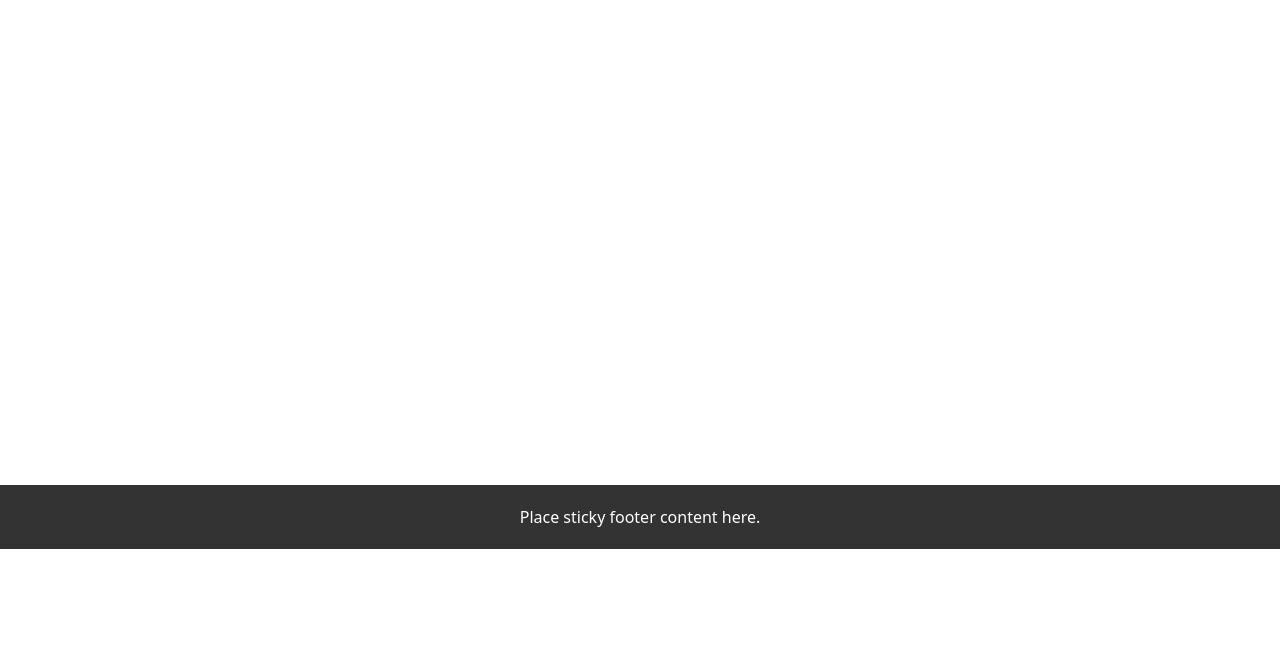
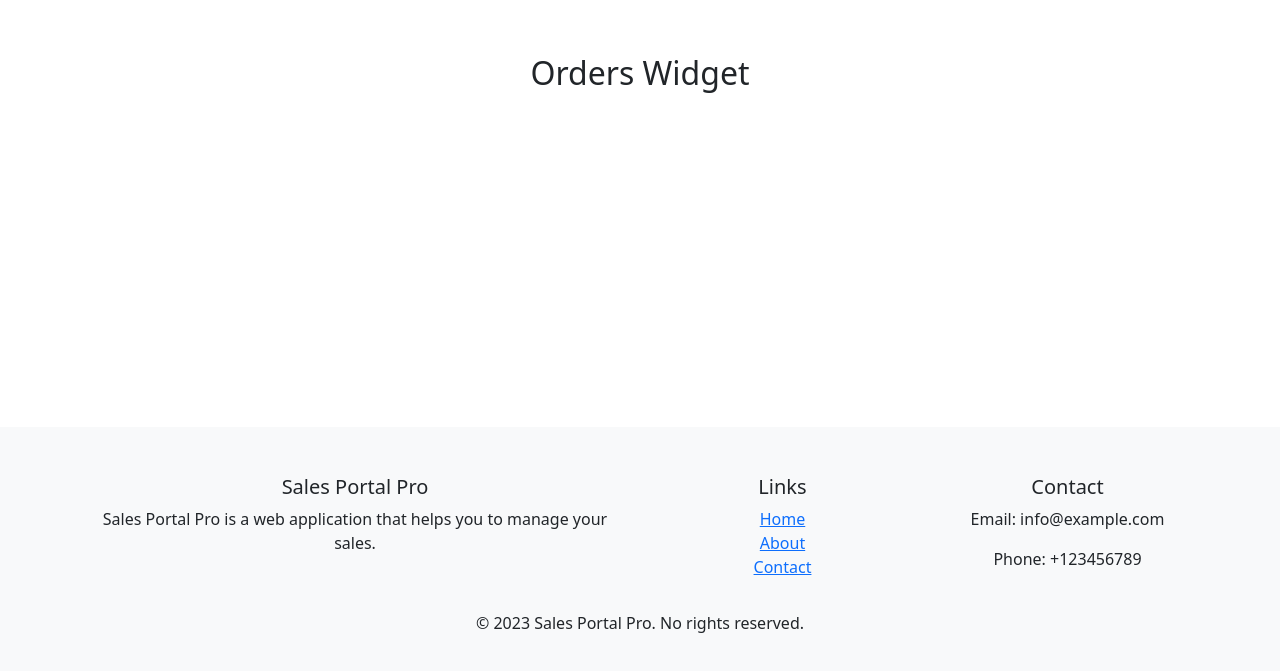
Before and after one commit to ehpop/SellersDashboard, a React (Create React App) app in the folder frontend/: page /home in a window 1280 px wide. Shown: the part 407-1078 px from the top of the page. Before the commit the page ends 956 px from the top, so only its background shows below. Built offline with nearby package versions, Linux system fonts and the light colour scheme.

Commit message:
added proper footer, changed styling a bit

```diff
--- a/frontend/src/components/Footer.tsx
+++ b/frontend/src/components/Footer.tsx
@@ -1,15 +1,52 @@
-import "./styles/Footer.css";
+import React from 'react';
+import {Col, Container, Row} from 'react-bootstrap';
+import {FormattedMessage} from "react-intl";
+import {Link} from "react-router-dom";
 
-function Footer() {
-    return <>
-        <footer className="footer">
-            <div className="container">
-                <span className="text-muted">
-                    <a className="footer-entry">Place sticky footer content here.</a>
-                </span>
+const Footer = () => {
+    return (
+        <footer className="bd-footer py-4 py-md-5 mt-5 bg-body-tertiary">
+            <Container>
+                <Row>
+                    <Col md={6}>
+                        <h5>Sales Portal Pro</h5>
+                        <p>
+                            <FormattedMessage id="footer.description"
+                                              defaultMessage="Sales Portal Pro is a web application that helps you to manage your sales."/>
+                        </p>
+                    </Col>
+                    <Col md={3}>
+                        <h5>Links</h5>
+                        <ul className="list-unstyled">
+                            <li>
+                                <Link to={"/home"}>
+                                    <FormattedMessage id="footer.home" defaultMessage="Home"/>
+                                </Link>
+                            </li>
+                            <li>
+                                <Link to={"/about"}>
+                                    <FormattedMessage id="footer.home" defaultMessage="About"/>
+                                </Link>
+                            </li>
+                            <li>
+                                <Link to={"/contact"}>
+                                    <FormattedMessage id="footer.home" defaultMessage="Contact"/>
+                                </Link>
+                            </li>
+                        </ul>
+                    </Col>
+                    <Col md={3}>
+                        <h5>Contact</h5>
+                        <p>Email: info@example.com</p>
+                        <p>Phone: +123456789</p>
+                    </Col>
+                </Row>
+            </Container>
+            <div className="text-center py-3">
+                <p>&copy; {new Date().getFullYear()} Sales Portal Pro. No rights reserved.</p>
             </div>
         </footer>
-    </>
-}
+    );
+};
 
 export default Footer;
--- a/frontend/src/components/MainTabs.tsx
+++ b/frontend/src/components/MainTabs.tsx
@@ -25,22 +25,34 @@ const MainTabs = () => {
                 fill
             >
                 <Tab eventKey="orders" title="Orders">
+                    <Container className="widget">
                         <OrdersWidget/>
+                    </Container>
                 </Tab>
                 <Tab eventKey="customerReviews" title="Customer Reviews">
+                    <Container className="widget">
                         <CustomerReviewsWidget/>
+                    </Container>
                 </Tab>
                 <Tab eventKey="salesQuality" title="Sales Quality">
+                    <Container className="widget">
                         <SalesQualityWidget/>
+                    </Container>
                 </Tab>
                 <Tab eventKey="rankingOfOffers" title="Ranking Of Offers">
+                    <Container className="widget">
                         <RankingOfOffersWidget/>
+                    </Container>
                 </Tab>
                 <Tab eventKey="salesChart" title="Sales Chart">
+                    <Container className="widget">
                         <SalesChartWidget/>
+                    </Container>
                 </Tab>
                 <Tab eventKey="salesTips" title="Sales Tips">
+                    <Container className="widget">
                         <SalesTipsWidget/>
+                    </Container>
                 </Tab>
             </Tabs>
         </Container>
--- a/frontend/src/components/styles/MainTabs.css
+++ b/frontend/src/components/styles/MainTabs.css
@@ -12,3 +12,13 @@
     width: 100%;
     z-index: 1;
 }
+
+.widget {
+    display: flex;
+    flex-direction: column;
+    align-items: center;
+    justify-content: center;
+    width: 80%;
+    height: 100%;
+    min-height: 75.5vh;
+}
--- a/frontend/src/styles/App.css
+++ b/frontend/src/styles/App.css
@@ -7,5 +7,5 @@
     display: flex;
     flex-direction: column;
     align-items: center;
-    height: 100vh;
+    height: 100%;
 }
--- a/frontend/src/widgets/OrdersWidget.tsx
+++ b/frontend/src/widgets/OrdersWidget.tsx
@@ -1,14 +1,14 @@
-
 import React from "react";
-import { FormattedMessage } from "react-intl";
+import {FormattedMessage} from "react-intl";
+import Container from "react-bootstrap/Container";
 
 const OrdersWidget = () => {
   return (
-    <div>
+      <Container fluid>
       <h2>
         <FormattedMessage id="orders.widget.title" defaultMessage="Orders Widget" />
       </h2>
-    </div>
+      </Container>
   );
 };
 
```
Lines whose indentation alone changed are shown as unchanged.
